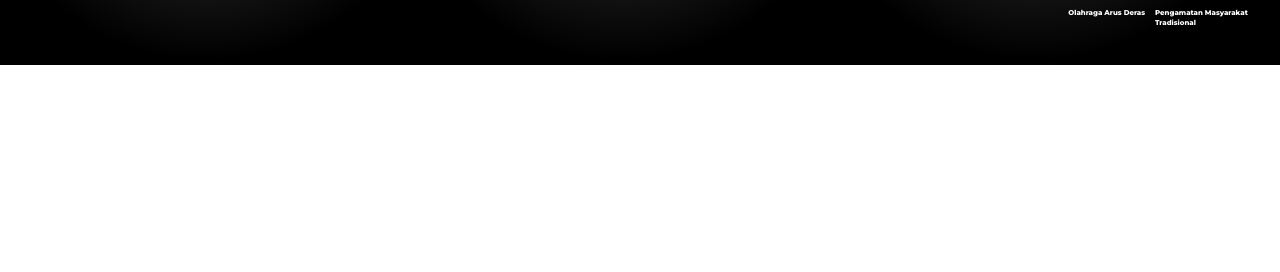
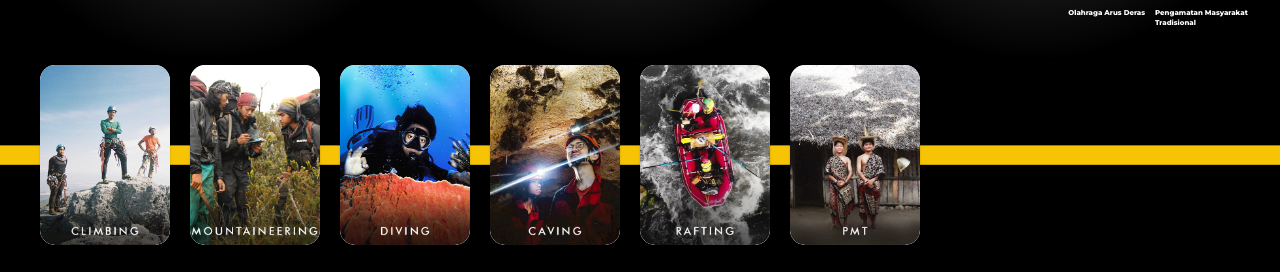
Before and after one commit to NyomanAdiwinanda/mahitala-web, a React (Create React App) app: page / in a window 1280 px wide. Shown: the part 655-927 px from the top of the page. Before the commit the page ends 800 px from the top, so only its background shows below. Built offline with nearby package versions, Linux system fonts and the light colour scheme.

Commit message:
enaming (Ezra)
1. bikin komponen enaming
2. perbaikin z index header

```diff
--- a/src/App.css
+++ b/src/App.css
@@ -4,9 +4,15 @@
 
 .header-section {
   position: fixed;
+  z-index: 99;
 }
 
 .main-section {
   position: relative;
   top: 50px;
 }
+
+.enaming-section {
+  height: 210px;
+  background-color: black;
+}
--- a/src/App.js
+++ b/src/App.js
@@ -2,6 +2,7 @@ import React from 'react';
 import Header from './components/Header/Header';
 import Featured from './components/Featured/Featured';
 import RekamJejak from './components/RekamJejak/RekamJejak';
+import EnamIng from './components/EnamIng/EnamIng';
 import './App.css';
 
 function App() {
@@ -17,6 +18,9 @@ function App() {
         <div className="rekamjejak-section">
           <RekamJejak />
         </div>
+        <div className="enaming-section">
+          <EnamIng />
+        </div>
       </div>
     </div>
   );
--- a/src/components/EnamIng/EnamIng.css
+++ b/src/components/EnamIng/EnamIng.css
@@ -0,0 +1,7 @@
+.enaming-component {
+    display: flex;
+    overflow: scroll;
+    background-color: black;
+    background-image: url(./garis.png);
+    background-size: contain;
+}
--- a/src/components/EnamIng/EnamIng.js
+++ b/src/components/EnamIng/EnamIng.js
@@ -0,0 +1,89 @@
+import React from 'react';
+import { makeStyles } from '@material-ui/core/styles';
+import Card from '@material-ui/core/Card';
+import CardMedia from '@material-ui/core/CardMedia';
+import CLIMBING from './CLIMBING.png';
+import MOUNTAINEERING from './MOUNTAINEERING.png';
+import DIVING from './DIVING.png';
+import CAVING from './CAVING.png';
+import RAFTING from './RAFTING.png';
+import PMT from './PMT.png';
+import { CardActionArea } from '@material-ui/core';
+import './EnamIng.css';
+
+const useStyles = makeStyles({
+  root: {
+    minWidth: 130,
+    borderRadius: 15,
+    marginLeft: 20,
+    position: "relative",
+    left: 20
+  },
+  media: {
+    minHeight: 180,
+    borderRadius: 15,
+  },
+});
+
+export default function MediaCard() {
+  const classes = useStyles();
+
+  return (
+      <div className="enaming-component">
+        <Card className={classes.root}>
+            <CardActionArea>
+                <CardMedia
+                className={classes.media}
+                image={CLIMBING}
+                title="Contemplative Reptile"
+            />
+            </CardActionArea>
+        </Card>
+        <Card className={classes.root}>
+            <CardActionArea>
+                <CardMedia
+                className={classes.media}
+                image={MOUNTAINEERING}
+                title="Contemplative Reptile"
+                />
+            </CardActionArea>
+        </Card>
+        <Card className={classes.root}>
+            <CardActionArea>
+                <CardMedia
+                className={classes.media}
+                image={DIVING}
+                title="Contemplative Reptile"
+                />
+            </CardActionArea>
+        </Card>
+        <Card className={classes.root}>
+            <CardActionArea>
+                <CardMedia
+                className={classes.media}
+                image={CAVING}
+                title="Contemplative Reptile"
+                />
+            </CardActionArea>
+        </Card>
+        <Card className={classes.root}>
+            <CardActionArea>
+                <CardMedia
+                className={classes.media}
+                image={RAFTING}
+                title="Contemplative Reptile"
+                />
+            </CardActionArea>
+        </Card>
+        <Card className={classes.root}>
+            <CardActionArea>
+                <CardMedia
+                className={classes.media}
+                image={PMT}
+                title="Contemplative Reptile"
+                />
+            </CardActionArea>
+        </Card>
+    </div>
+  );
+}
--- a/src/components/Header/Header.css
+++ b/src/components/Header/Header.css
@@ -2,7 +2,6 @@
     width: 100vw;
     height: 50px;
     background-color: #F6C405;
-    position: fixed;
     display: flex;
     justify-content: space-between;
     align-items: center;
```
Also changed, not shown: src/components/EnamIng/garis.png (added).
